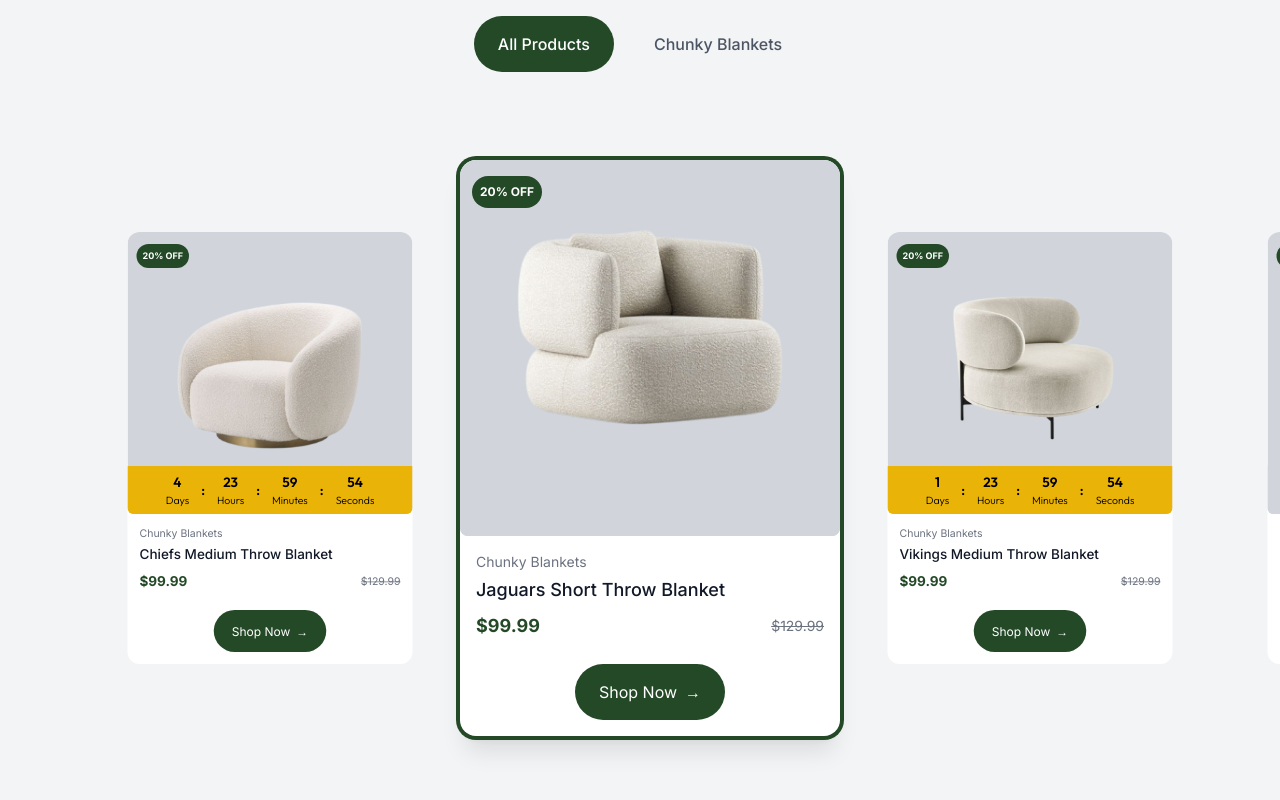
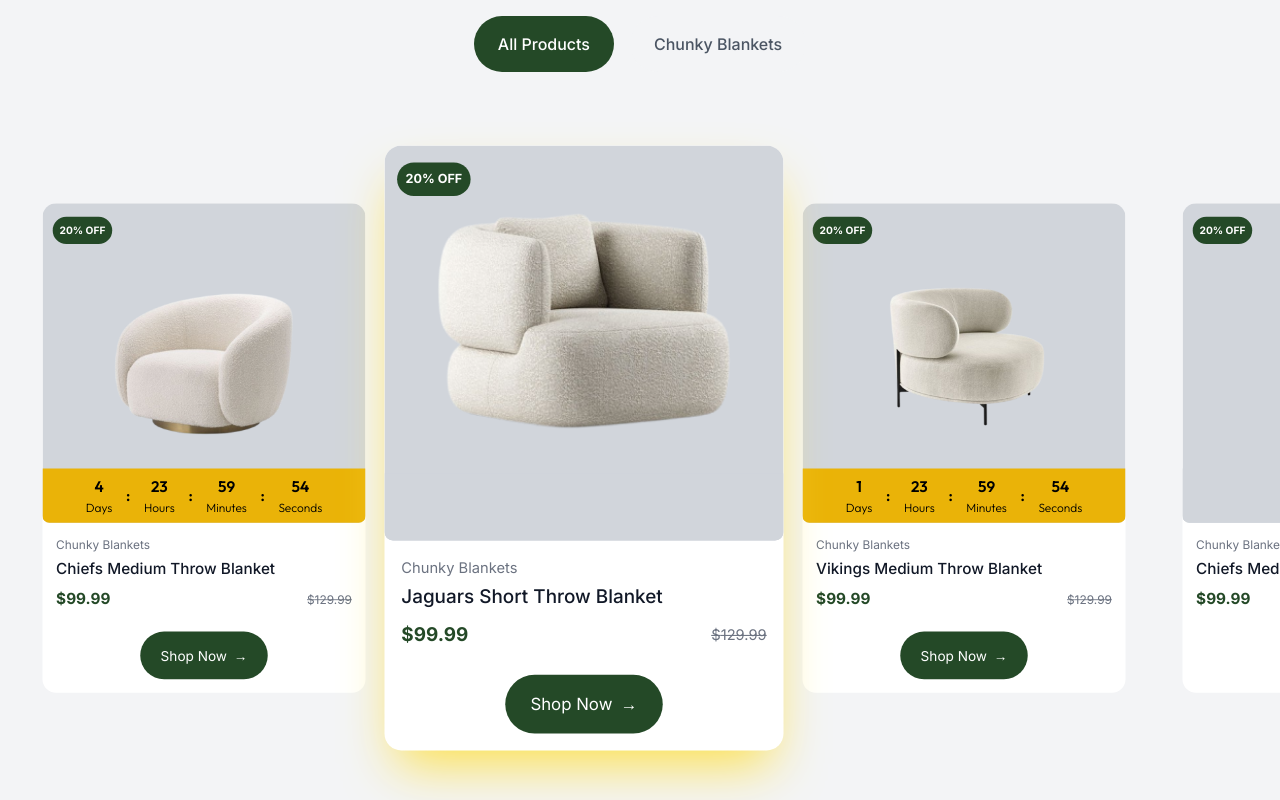
Before and after one commit to mkeloo/crafty-designz-frontend, a Next.js app: page / in a window 1280 px wide. Shown: the part 700-1500 px from the top of the page. Built offline with nearby package versions, Linux system fonts and the light colour scheme.

Commit message:
feat: Enhance ProductCollections component with improved filtering functionality and optimized performance

```diff
--- a/components/Home/ProductCollections.tsx
+++ b/components/Home/ProductCollections.tsx
@@ -10,11 +10,33 @@ const ProductCollections = () => {
     const cardRefs = useRef<(HTMLDivElement | null)[]>([]); // Refs for each product card
     const scrollContainerRef = useRef<HTMLDivElement | null>(null); // Ref for the scroll container
 
+    // Filter products based on active tab
+    const filteredProducts =
+        activeTab === "All Products"
+            ? productCollections
+            : productCollections.filter((product) => product.category === activeTab);
+
+    // Duplicate the products array to create an infinite loop effect
+    const duplicatedProducts = React.useMemo(() => {
+        return [...filteredProducts, ...filteredProducts, ...filteredProducts];
+    }, [filteredProducts]);
+
     useEffect(() => {
+        const container = scrollContainerRef.current;
+        if (!container) return;
+
         const handleScroll = () => {
-            if (!scrollContainerRef.current) return;
+            const containerWidth = container.scrollWidth / 3; // Width of one set of products
+            const scrollLeft = container.scrollLeft;
 
-            const container = scrollContainerRef.current;
+            // When scrolling past the start or end, reset the scroll position
+            if (scrollLeft <= 0) {
+                container.scrollLeft = containerWidth;
+            } else if (scrollLeft >= containerWidth * 2) {
+                container.scrollLeft = containerWidth;
+            }
+
+            // Calculate the center position
             const containerRect = container.getBoundingClientRect();
             const containerCenter = containerRect.left + containerRect.width / 2;
 
@@ -35,28 +57,22 @@ const ProductCollections = () => {
                 }
             });
 
-            setHighlightedIndex(closestIndex);
+            // Adjust the highlightedIndex to be within the original products array
+            const actualIndex = closestIndex % filteredProducts.length;
+            setHighlightedIndex(actualIndex);
         };
 
-        const container = scrollContainerRef.current;
-        if (container) {
-            container.addEventListener('scroll', handleScroll);
+        // Set initial scroll position to the middle set
+        container.scrollLeft = container.scrollWidth / 3;
+
+        container.addEventListener("scroll", handleScroll);
         // Trigger the handler to set the initial highlighted index
         handleScroll();
-        }
 
         return () => {
-            if (container) {
-                container.removeEventListener('scroll', handleScroll);
-            }
+            container.removeEventListener("scroll", handleScroll);
         };
-    }, []);
-
-    // Filter products based on active tab
-    const filteredProducts =
-        activeTab === "All Products"
-            ? productCollections
-            : productCollections.filter((product) => product.category === activeTab);
+    }, [filteredProducts]);
 
     return (
         <div className="w-full max-w-screen-2xl mx-auto py-12">
@@ -85,16 +101,20 @@ const ProductCollections = () => {
                 ref={scrollContainerRef}
             >
                 {/* Add padding to ensure space for scaling */}
-                <div className="flex w-max mx-20 py-10">
-                    {filteredProducts.map((product, index) => (
+                <div className="flex w-max mx-10 py-10">
+                    {duplicatedProducts.map((product, index) => {
+                        // Calculate the index relative to the original product list
+                        const actualIndex = index % filteredProducts.length;
+
+                        return (
                             <div
-                            key={product.id}
+                                key={`${product.id}-${index}`}
                                 ref={(el) => {
                                     cardRefs.current[index] = el; // Assign each card to its ref
                                 }}
-                            className={`min-w-[380px] rounded-2xl overflow-hidden relative bg-white flex flex-col transform transition-transform ${highlightedIndex === index
-                                ? "scale-100 shadow-xl z-10 ring-4 ring-[#244927]"
-                                : "scale-75"
+                                className={`min-w-[380px] rounded-2xl overflow-hidden relative bg-white flex flex-col transform transition-transform ${highlightedIndex === actualIndex
+                                    ? "scale-[1.05] shadow-2xl shadow-yellow-300 z-10"
+                                    : "scale-[0.85]"
                                     }`}
                                 style={{
                                     transition: "transform 0.3s ease-in-out",
@@ -114,7 +134,13 @@ const ProductCollections = () => {
                                         alt={product.title}
                                         width={350}
                                         height={350}
-                                    className="w-[300px] h-[320px] mx-auto rounded-t-lg pb-4 mt-4 -mb-6 px-4"
+                                        className={`w-[300px] h-[320px] mx-auto rounded-t-lg pb-4 mt-4 -mb-6 px-4 ${highlightedIndex === actualIndex
+                                            ? "scale-[1.05] "
+                                            : "scale-[0.85]"
+                                            }`}
+                                        style={{
+                                            transition: "transform 0.3s ease-in-out",
+                                        }}
                                     />
 
                                     {/* Countdown Timer or Placeholder */}
@@ -160,7 +186,8 @@ const ProductCollections = () => {
                                     </div>
                                 </div>
                             </div>
-                    ))}
+                        );
+                    })}
                 </div>
             </div>
         </div>
```
Lines whose indentation alone changed are shown as unchanged.
